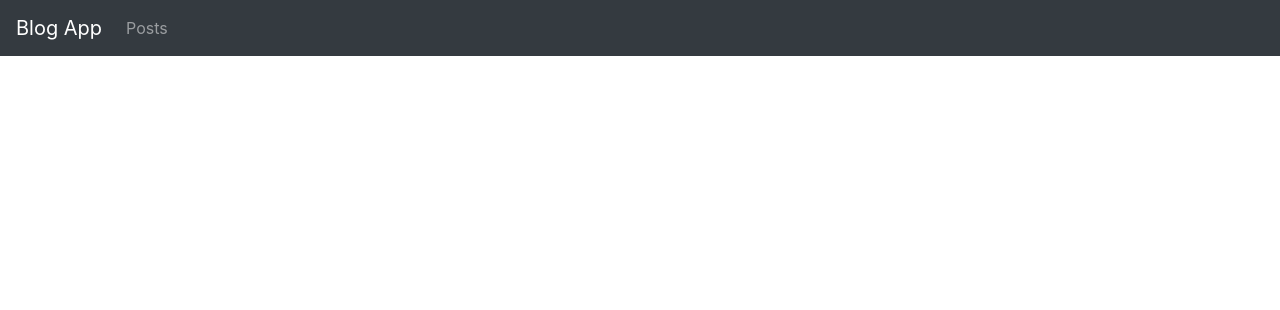
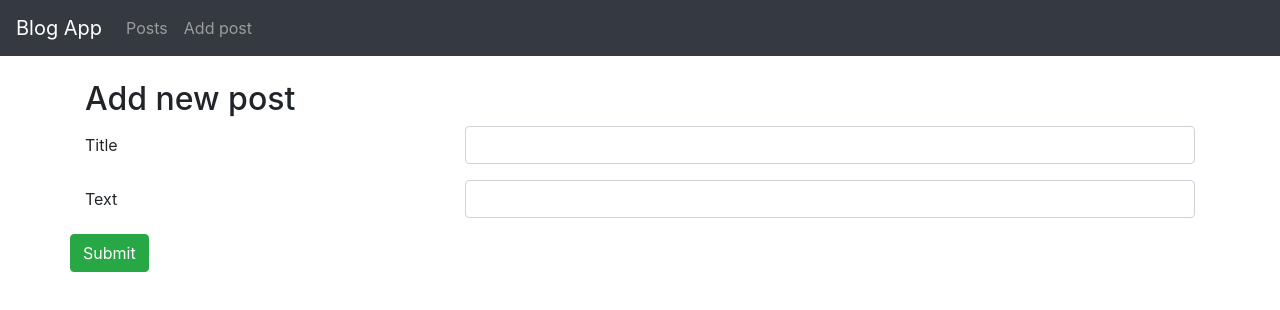
Before and after one commit to nmedan/blog-app, a Vue app: page /add in a window 1280 px wide. Shown: the top 310 px of the page. Built offline with nearby package versions, Linux system fonts and the light colour scheme.

Commit message:
Zadatak 4

```diff
--- a/src/components/NavBar.vue
+++ b/src/components/NavBar.vue
@@ -3,6 +3,7 @@
     <router-link class="navbar-brand" to="/posts">Blog App</router-link>
     <div class="navbar-nav">
            <router-link class="nav-item nav-link" to="/posts">Posts</router-link>
+           <router-link class="nav-item nav-link" to="/add">Add post</router-link>
     </div>
   </nav>
 </template>
--- /dev/null
+++ b/src/components/PostForm.vue
@@ -0,0 +1,63 @@
+<template>
+  <div>
+   <h2>Add new post</h2>
+   <form @submit.prevent="onSubmit()">
+      <div class="form-group row">
+        <label for="title" class="col-4 col-form-label">Title</label>
+        <div class="col-8">
+          <div class="input-group">
+            <input id="title" name="title" type="text" class="form-control here" v-model="post.title">
+          </div>
+        </div>
+      </div>
+      <div class="form-group row">
+        <label for="text" class="col-4 col-form-label">Text</label>
+        <div class="col-8">
+          <div class="input-group">
+            <input id="text" name="text" type="text" class="form-control here" v-model="post.text">
+          </div>
+        </div>
+      </div>
+       <div class="form-group row">
+        <div>
+          <button name="submit" type="submit" class="btn btn-success">Submit</button>
+        </div>
+      </div>
+    </form>
+   </div>
+</template>
+
+<script>
+
+import { posts } from '../services/Posts'
+
+export default {
+
+    data() {
+        return {
+           post: {
+               title:'',
+               text:''
+           }
+        }
+    },
+
+    created() {
+        if (this.$route.params.id) {
+          posts.get(this.$route.params.id).then(response=>
+          (this.post=response.data)).catch(err => console.log(err))
+        }
+    },
+
+    methods: {
+        onSubmit()  {
+            this.addPost();
+        },
+
+        addPost() {
+            posts.add(this.post).then(response=>{this.$router.push
+            ('/posts')}).catch(err=>console.log(err))
+        }
+    }
+}
+</script>
--- a/src/main.js
+++ b/src/main.js
@@ -3,6 +3,7 @@ import VueRouter from 'vue-router'
 import App from './App.vue'
 import Posts from './pages/Posts.vue'
 import PostDetails from './pages/PostDetails.vue'
+import AddPost from './pages/AddPost.vue'
 
 
 Vue.config.productionTip = false
@@ -13,6 +14,7 @@ const routes = [
   { path: '/', redirect: '/posts' },
   { path: '/posts', component: Posts, name: 'posts' },
   { path: '/post/:id', component: PostDetails, name: 'post-details' },
+  { path: '/add', component: AddPost, name: 'add-post' },
 ]
 
 const router = new VueRouter({
--- /dev/null
+++ b/src/pages/AddPost.vue
@@ -0,0 +1,19 @@
+<template>
+  <div class="container mt-4">
+    <div class="row">
+      <div class="col">
+        <PostForm />
+      </div>
+    </div>
+  </div>
+</template>
+
+<script>
+
+import PostForm from '../components/PostForm'
+export default {
+    components: {
+        PostForm
+    },
+}
+</script>
--- a/src/pages/PostDetails.vue
+++ b/src/pages/PostDetails.vue
@@ -3,8 +3,6 @@
         <SinglePost :post="post"/>
     </div>
 </template>
-
-
 <script>
 
 import { posts } from '../services/Posts'
--- a/src/services/Posts.js
+++ b/src/services/Posts.js
@@ -11,7 +11,11 @@ export default class Posts {
 
   get(id) {
     return axios.get(`posts/${id}`);
-}
+  }
+
+  add(post) {
+    return axios.post('posts', post);
+  }
 }
 
 export const posts = new Posts()
```
